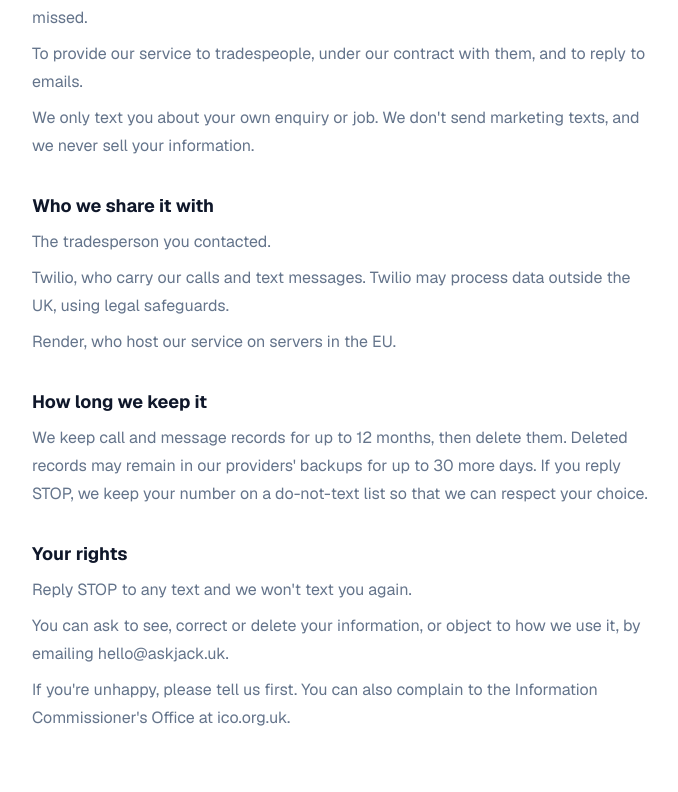
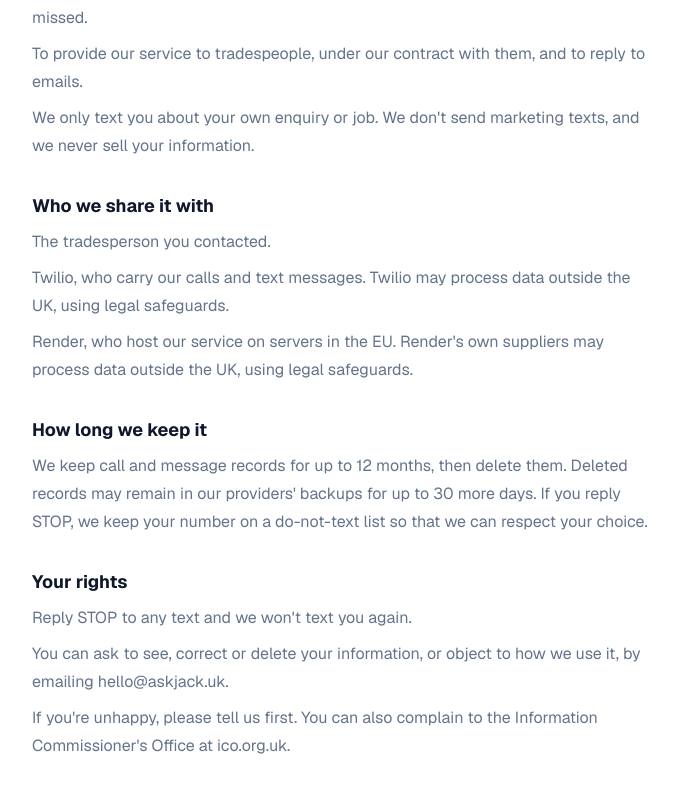
Before and after one commit to jniedzw/askjack-site, a Next.js app: page /privacy in a window 1280 px wide. Shown: the part 776-1568 px from the top of the page, without its empty margins (296-974 px from the left). Built offline with nearby package versions, Linux system fonts and the light colour scheme.

Commit message:
Say Render's suppliers may process data outside the UK

```diff
--- a/app/privacy/page.tsx
+++ b/app/privacy/page.tsx
@@ -35,7 +35,7 @@ const sections = [
     body: [
       "The tradesperson you contacted.",
       "Twilio, who carry our calls and text messages. Twilio may process data outside the UK, using legal safeguards.",
-      "Render, who host our service on servers in the EU.",
+      "Render, who host our service on servers in the EU. Render's own suppliers may process data outside the UK, using legal safeguards.",
     ],
   },
   {
```
